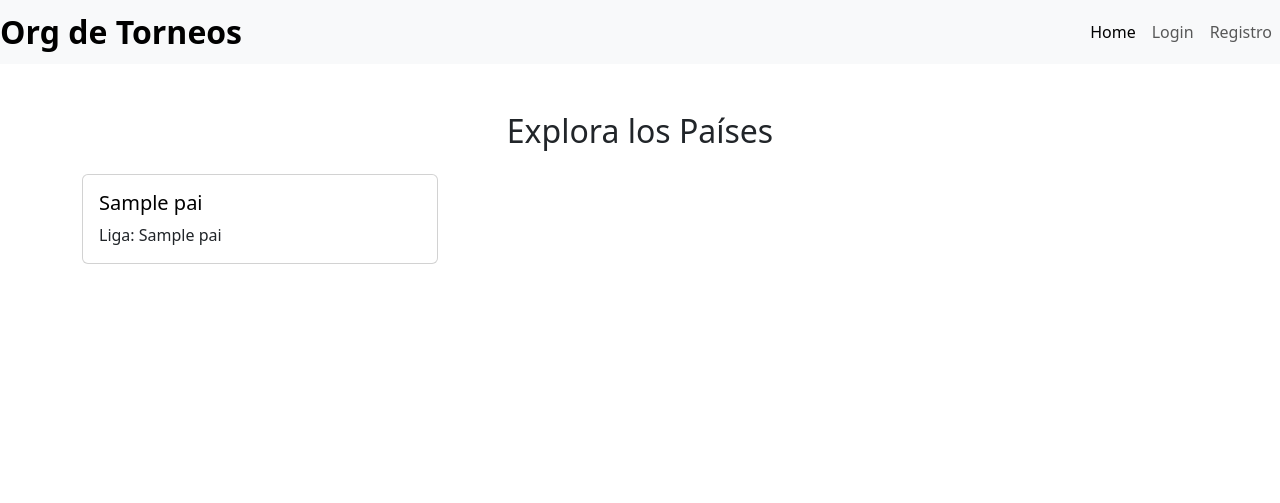
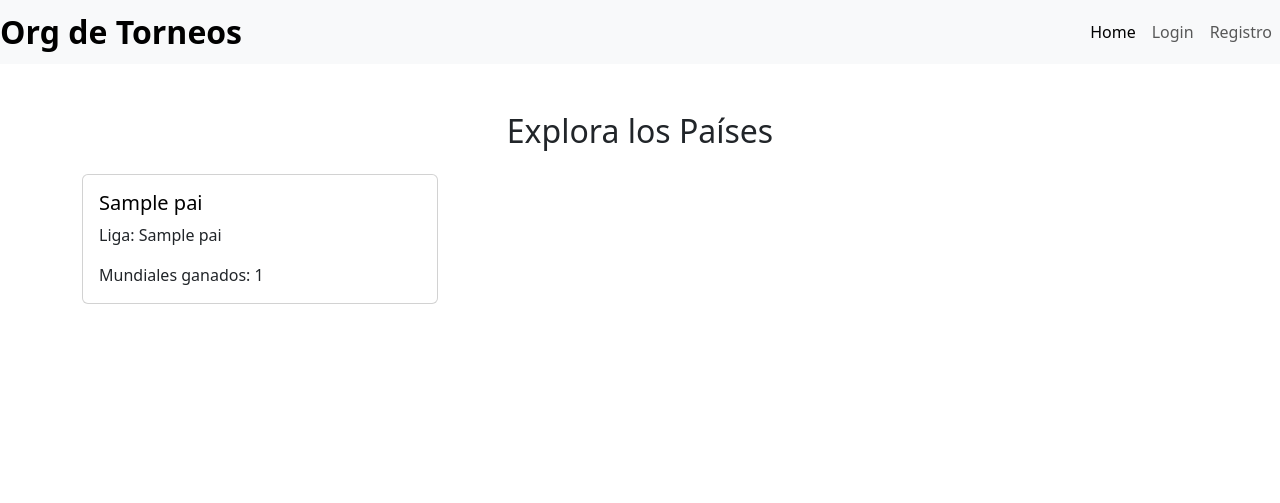
Before and after one commit to 0rellano/Organizacion_Mundial__django, a Django app: page /paises/ in a window 1280 px wide. Shown: the top 503 px of the page. Run offline with Django 4.2, Linux system fonts and the light colour scheme; tables that the repository leaves empty hold one stand-in row (values such as "Sample post").

Commit message:
Carga de mundiales ganados en paises

```diff
--- a/organizacion_mundial/models.py
+++ b/organizacion_mundial/models.py
@@ -94,8 +94,7 @@ class Participante(models.Model):
     mundial = models.ForeignKey('Mundial', on_delete=models.CASCADE)
 
     def __str__(self) -> str:
-        return f"Posicion {self.posicion_obtenida} de {self.pais} en el Mundial {self.mundial}"
-
+        return f"{self.pais.nombre} - Posición {self.posicion_obtenida} - Mundial {self.mundial.anio}"
 
 class Equipo(models.Model):
     nombre = models.CharField(max_length=100)
@@ -124,6 +123,9 @@ class Pais(models.Model):
             estadistica['cantidad_corners'] += partido.cantidad_corners
             estadistica['cantidad_laterales'] += partido.cantidad_laterales
         return estadistica
+
+    def mundiales_ganados(self):
+        return Participante.objects.filter(pais=self, posicion_obtenida=1).count()
 
     def __str__(self):
         return self.nombre
--- a/organizacion_mundial/templates/paises.html
+++ b/organizacion_mundial/templates/paises.html
@@ -16,7 +16,12 @@
                             <a href="/pais/{{ pais.pk }}" class="black-link">{{ pais.nombre }}</a>
                         </h5>
                         <p class="card-text">Liga: {{ pais.liga_nombre }}</p>
-                    <!-- Agrega más información según tus necesidades -->
+
+                        {% if pais.participante_set.exists %}
+                            <p class="card-text">Mundiales ganados: {{ pais.mundiales_ganados }}</p>
+                        {% else %}
+                            <p class="card-text">Este país no ha participado en ningún mundial.</p>
+                        {% endif %}
                     </div>
                 </div>
             </div>
--- a/organizacion_mundial/views.py
+++ b/organizacion_mundial/views.py
@@ -79,10 +79,12 @@ class DetalleMundialView(DetailView):
 
     def get_context_data(self, **kwargs: Any) -> dict[str, Any]:
         context = super().get_context_data(**kwargs)
-        pais = self.object
 
-        context['participantes'] = Participante.objects.filter(mundial=pais).order_by('posicion_obtenida')
-        context['fases'] = Fase.objects.filter(mundial=pais).order_by('orden')
+        # Cambia 'pais' a 'self.object' ya que estás trabajando con un Mundial, no un País
+        mundial = self.object
+
+        context['participantes'] = Participante.objects.filter(mundial=mundial).order_by('posicion_obtenida')
+        context['fases'] = Fase.objects.filter(mundial=mundial).order_by('orden')
 
         partidos_por_fase = {}
         for fase in context['fases']:
```
Lines whose indentation alone changed are shown as unchanged.
